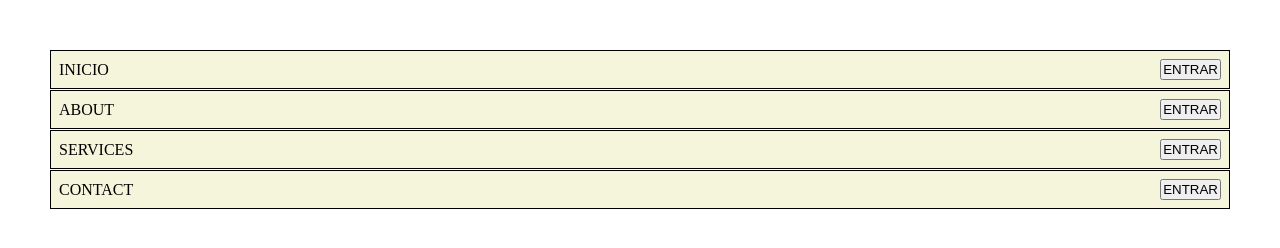
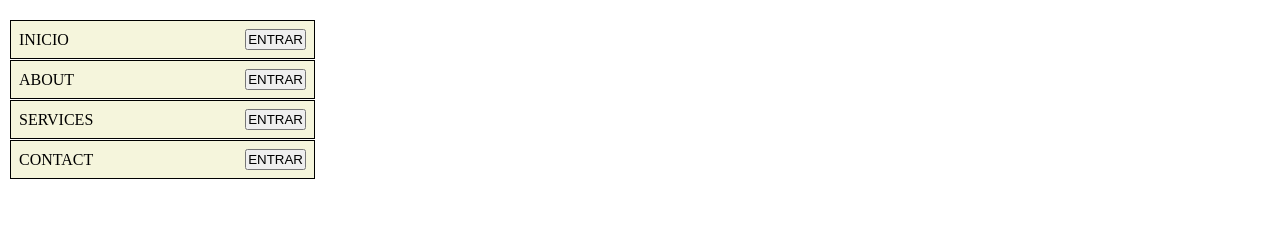
Before and after one commit to Pilotebas/practicaFlexbox, a plain HTML site: page index.html in a window 1280 px wide. Drawn offline with Linux system fonts and the light colour scheme.

Commit message:
fix: :bug: Se ha corregido
Se ha< corregido tanto en el html, meti todo dentro de un header y en el css modifique el tamaño de la caja para que no fuese todo el encabezado sino solo una parte

```diff
--- a/css/style.css
+++ b/css/style.css
@@ -7,8 +7,8 @@
 }
 .container
 {
-  width: 100%;
-  padding: 50px 50px;
+  width: 50%;
+  padding: 10px 5px;
 }
 .container .menu
 {
--- a/index.html
+++ b/index.html
@@ -8,6 +8,7 @@
     <script src="js/main.js" type="module" defer></script>
   </head>
 <body>
+  <header class="container">
     <nav class="container">
       <ul class="menu">
         <li><a href="#">INICIO</a><button>ENTRAR</button></li>
@@ -16,5 +17,7 @@
         <li><a href="#">CONTACT</a><button>ENTRAR</button></li>
       </ul>
     </nav>
+  </header>
+
 </body>
 </html>
```
Lines whose indentation alone changed are shown as unchanged.
